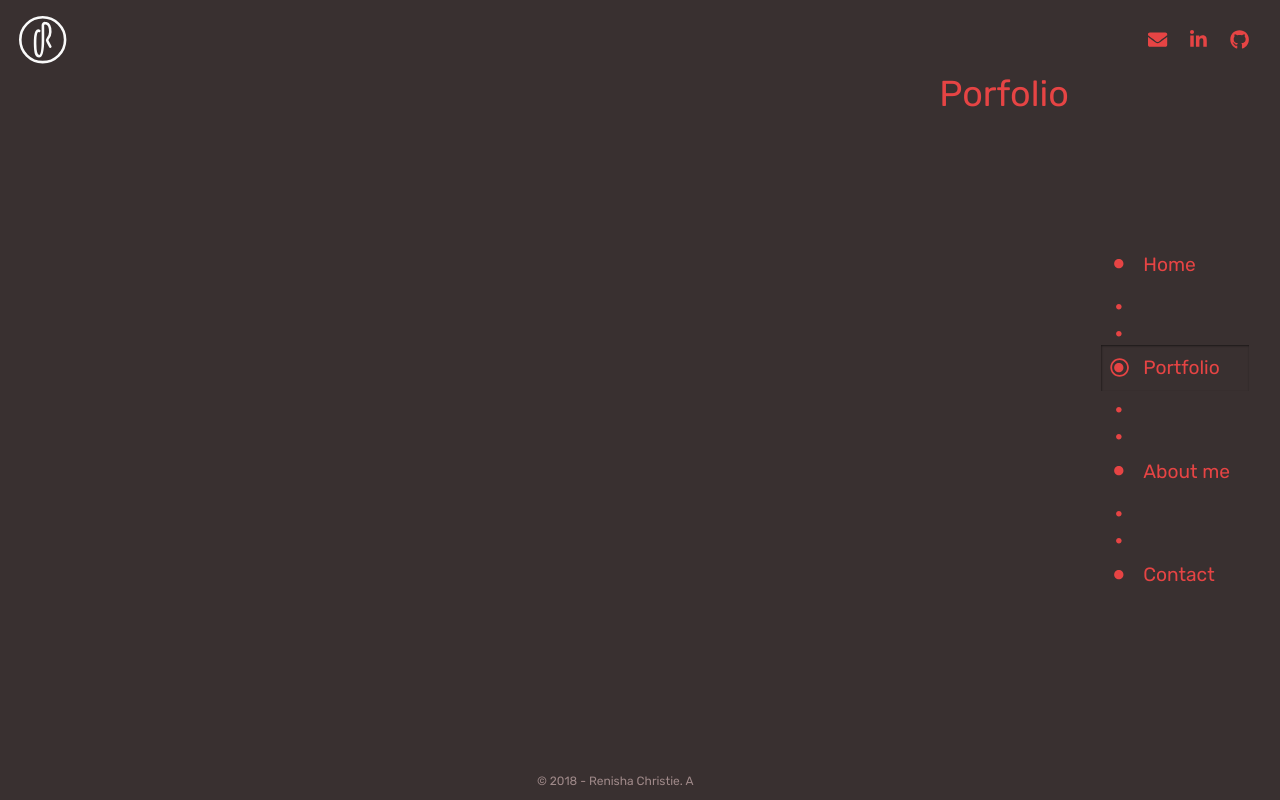
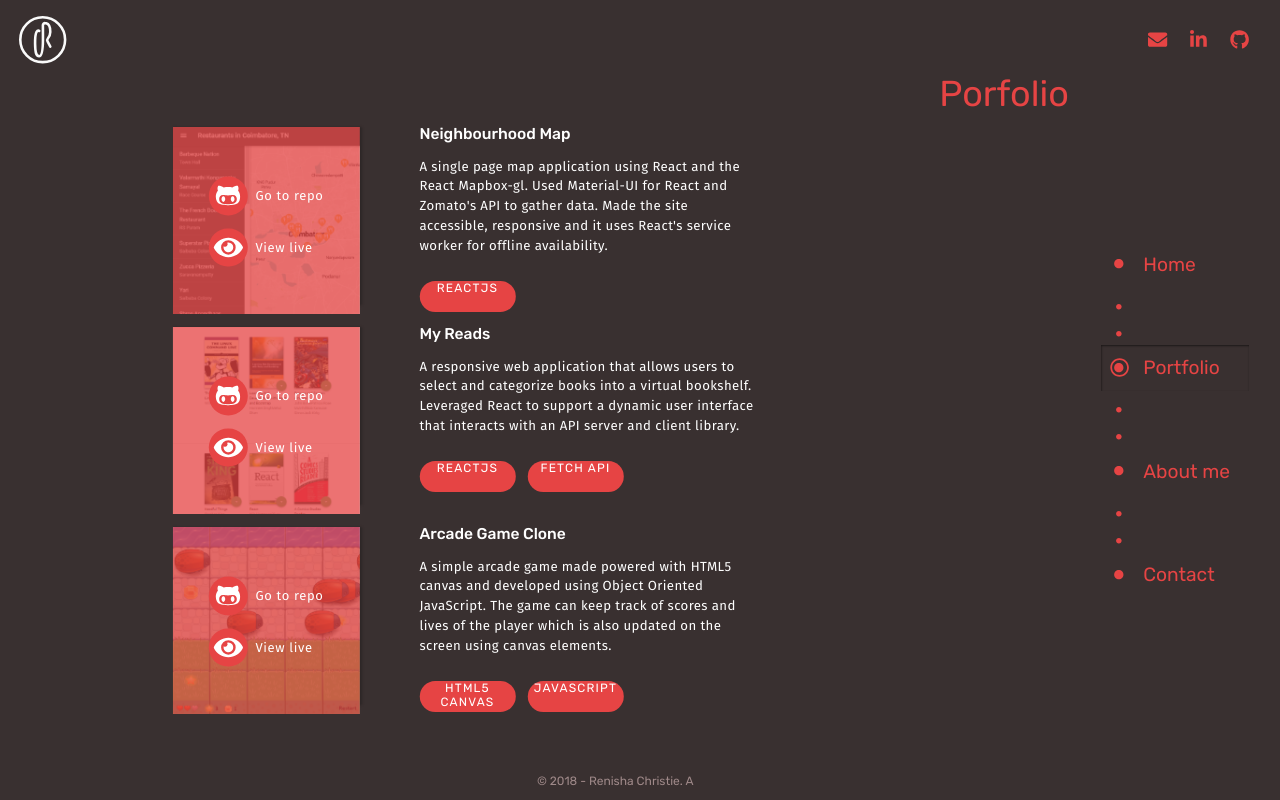
Before and after one commit to crisner/my-portfolio, a React (Create React App) app: page /portfolio in a window 1280 px wide. Built offline with nearby package versions, Linux system fonts and the light colour scheme.

Commit message:
Fix broken images

```diff
--- a/src/containers/Portfolio.js
+++ b/src/containers/Portfolio.js
@@ -1,10 +1,14 @@
 import React, { Component } from 'react';
 import PortfolioItem from '../components/PortfolioItem';
+import data from '../data/portfolio.json';
 import styles from './Portfolio.module.css';
 
 function importAll(r) {
     let images = {};
-    r.keys().map((item, index) => { images[item.replace('./', '')] = r(item); });
+    r.keys().map(item => {
+        images[item.replace('./', '')] = r(item);
+        return images;
+    });
     return images;
   }
 
@@ -12,7 +16,7 @@ const images = importAll(require.context('../images', false, /\.(png|jpe?g|svg)$
 
 class Porfolio extends Component {
     state = {
-        portfolio: []
+        portfolio: data.portfolio
     }
 
     render() {
@@ -27,7 +31,7 @@ class Porfolio extends Component {
                     key={item.title}
                     title={item.title}
                     description={item.description}
-                    thumbnail={item.img}
+                    thumbnail={images[item.img]}
                     repo={item.githubLink}
                     live={item.demoLink}
                     skills={item.skills}
```
